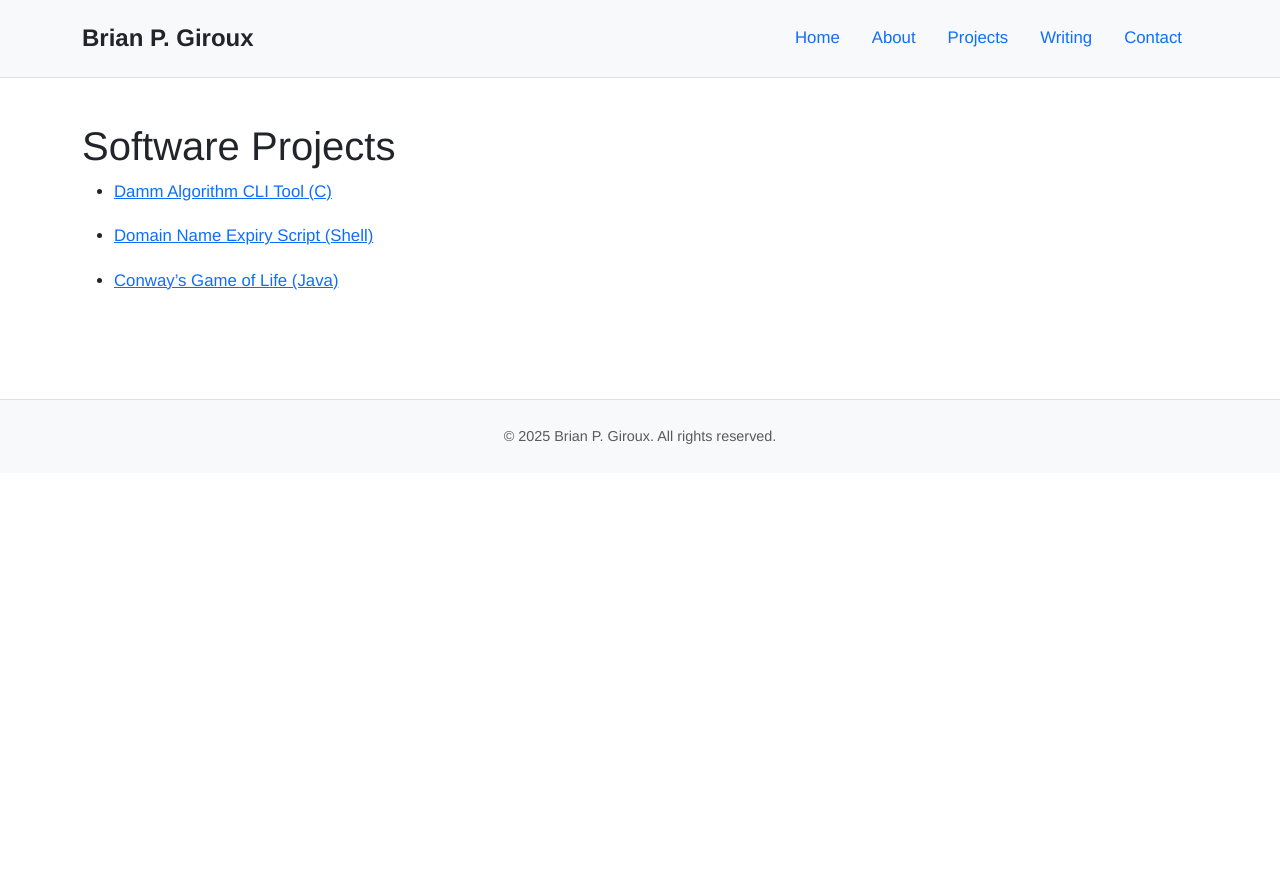
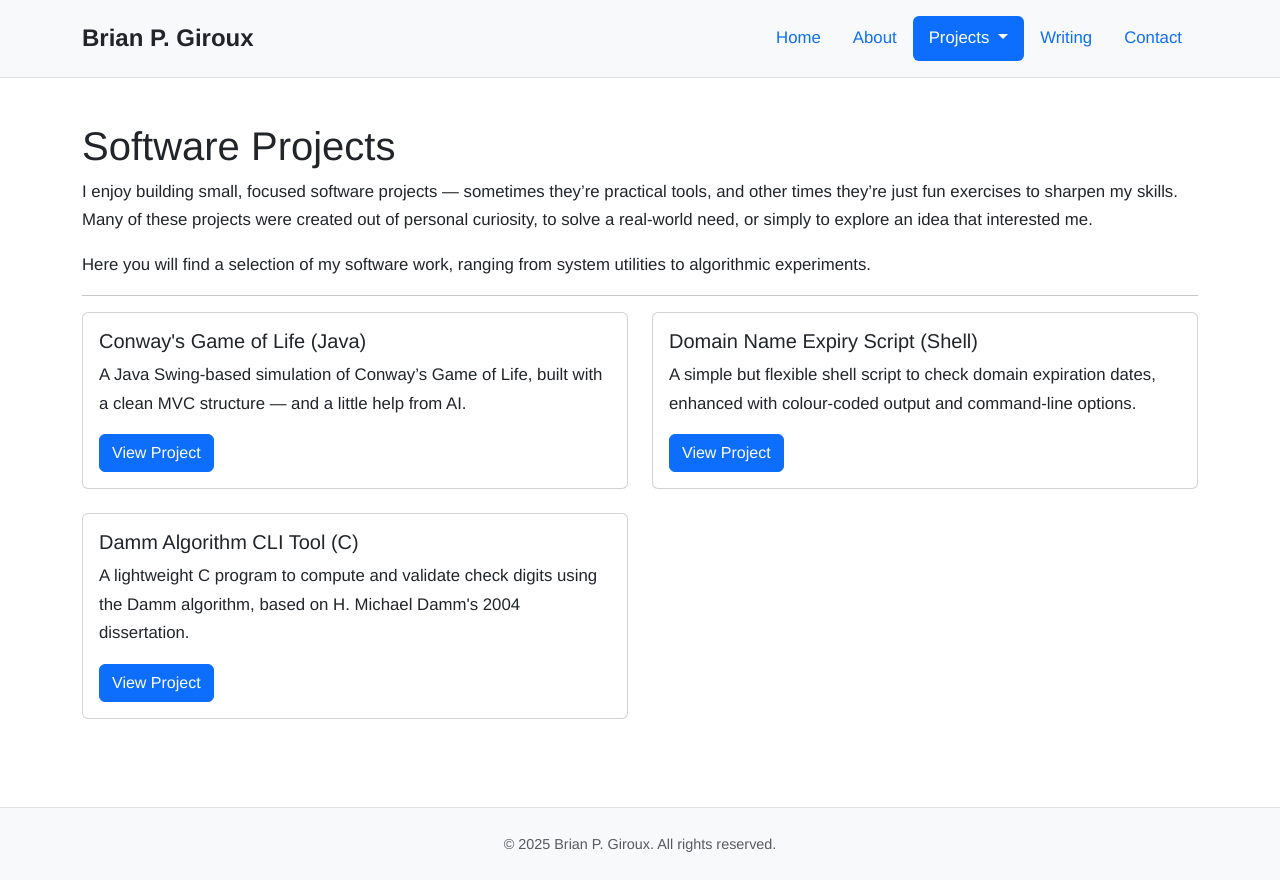
Before and after one commit to bpg1968/bgiroux.ca, a Jekyll site: the page built from projects/software/index.md, in a window 1280 px wide. Shown: the top 891 px of the page. Built offline with Jekyll 4.4.1, drawn with Linux system fonts in a browser that asks for light colours.

Commit message:
tweaked software projects hub page

```diff
--- a/_layouts/default.html
+++ b/_layouts/default.html
@@ -14,13 +14,42 @@
     <a href="/" class="d-flex align-items-center mb-2 mb-md-0 text-dark text-decoration-none">
       <span class="fs-4">Brian P. Giroux</span>
     </a>
+
     <ul class="nav nav-pills">
-      <li class="nav-item"><a href="/" class="nav-link">Home</a></li>
-      <li class="nav-item"><a href="/about/" class="nav-link">About</a></li>
-      <li class="nav-item"><a href="/projects/" class="nav-link">Projects</a></li>
-      <li class="nav-item"><a href="/writing/" class="nav-link">Writing</a></li>
-      <li class="nav-item"><a href="/contact/" class="nav-link">Contact</a></li>
+      <li class="nav-item">
+        <a href="/" class="nav-link {% if page.url == '/' %}active{% endif %}">Home</a>
+      </li>
+
+      <li class="nav-item">
+        <a href="/about/" class="nav-link {% if page.url == '/about/' %}active{% endif %}">About</a>
+      </li>
+
+      <li class="nav-item dropdown">
+        <a class="nav-link dropdown-toggle {% if page.url contains '/projects/' %}active{% endif %}"
+           href="/projects/"
+           id="projectsDropdown"
+           role="button"
+           data-bs-toggle="dropdown"
+           aria-expanded="false">
+          Projects
+        </a>
+        <ul class="dropdown-menu" aria-labelledby="projectsDropdown">
+          <li><a class="dropdown-item {% if page.url == '/projects/software/' %}active{% endif %}"
+                 href="/projects/software/">Software</a></li>
+          <li><a class="dropdown-item {% if page.url == '/projects/woodworking/' %}active{% endif %}"
+                 href="/projects/woodworking/">Woodworking</a></li>
+        </ul>
+      </li>
+
+      <li class="nav-item">
+        <a href="/writing/" class="nav-link {% if page.url == '/writing/' %}active{% endif %}">Writing</a>
+      </li>
+
+      <li class="nav-item">
+        <a href="/contact/" class="nav-link {% if page.url == '/contact/' %}active{% endif %}">Contact</a>
+      </li>
     </ul>
+
   </div>
 </header>
 
--- a/projects/software/index.md
+++ b/projects/software/index.md
@@ -1,11 +1,32 @@
 ---
+title: "Software Projects"
+description: "Explore my collection of personal software projects — small utilities, learning experiments, and practical tools built for fun and functionality."
 layout: page
-title: Software Projects
 permalink: /projects/software/
 ---
 
 # Software Projects
 
-{% for project in site.software %}
-- [{{ project.title }}]({{ project.url }})
+I enjoy building small, focused software projects — sometimes they're practical tools, and other times they're just fun exercises to sharpen my skills.
+Many of these projects were created out of personal curiosity, to solve a real-world need, or simply to explore an idea that interested me.
+
+Here you will find a selection of my software work, ranging from system utilities to algorithmic experiments.
+
+---
+
+<div class="row row-cols-1 row-cols-md-2 g-4">
+
+{% assign sorted_projects = site.software | sort: "date" | reverse %}
+{% for project in sorted_projects %}
+  <div class="col">
+    <div class="card h-100">
+      <div class="card-body">
+        <h5 class="card-title">{{ project.title }}</h5>
+        <p class="card-text">{{ project.description }}</p>
+        <a href="{{ project.url }}" class="btn btn-primary">View Project</a>
+      </div>
+    </div>
+  </div>
 {% endfor %}
+
+</div>
```
